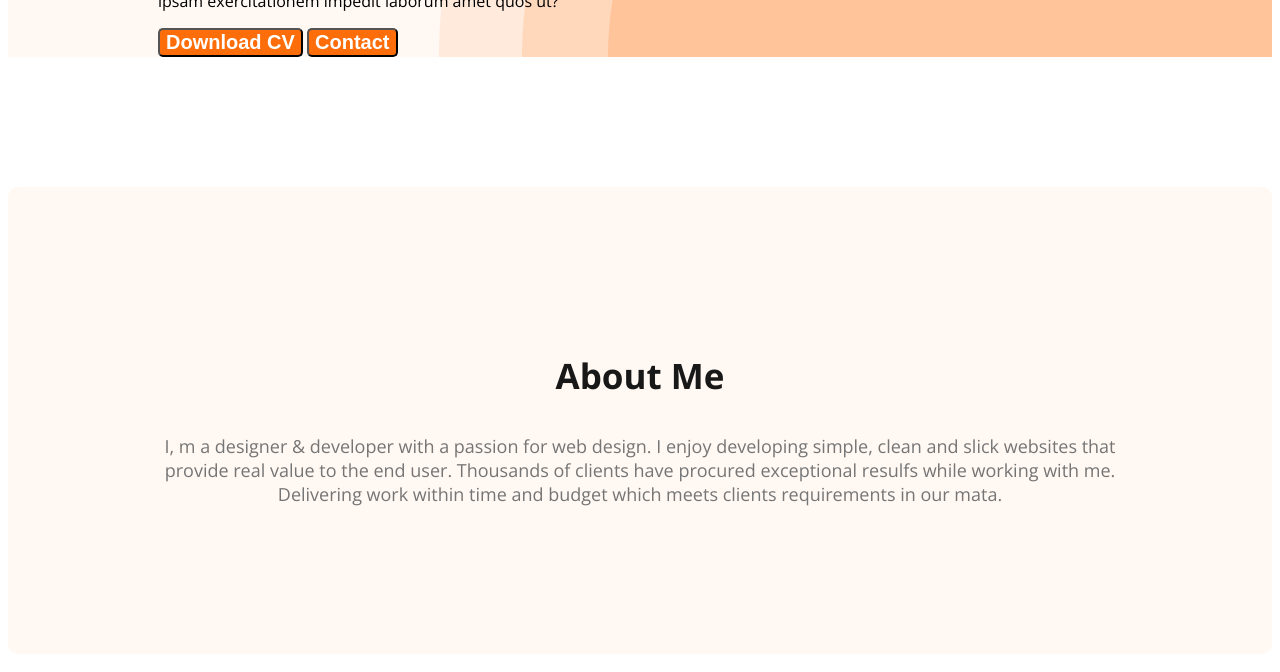
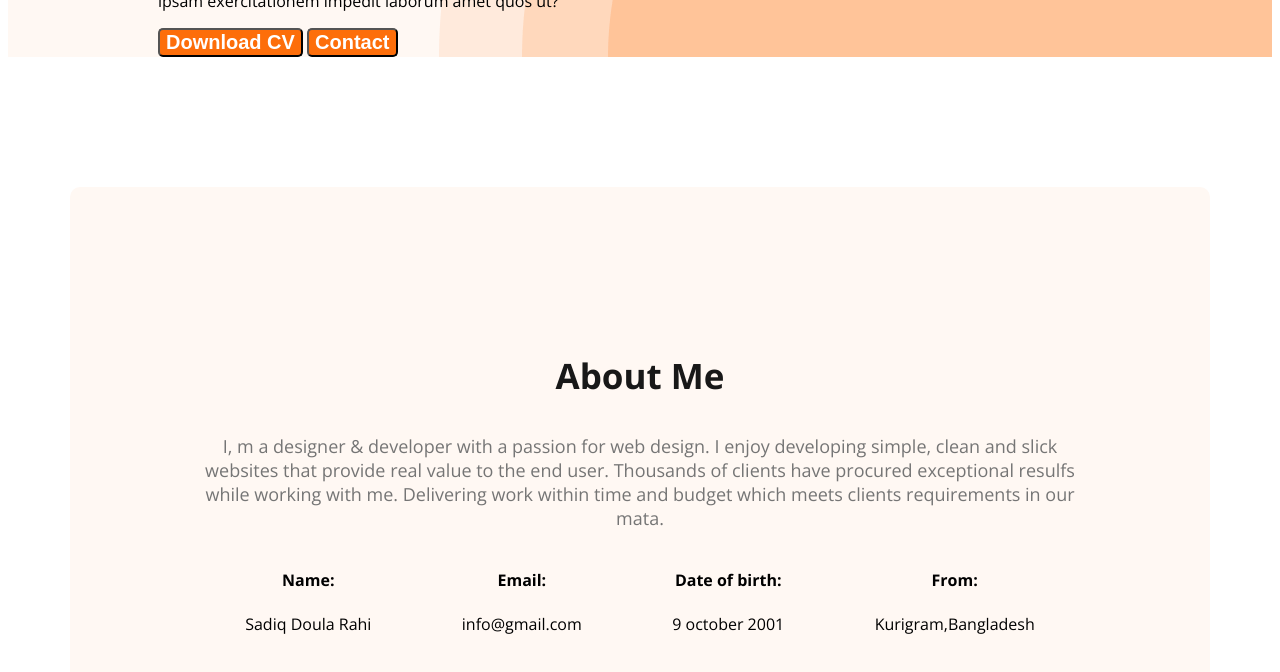
Before and after one commit to Rahi100/web-deploper-portfoli, a plain HTML site: page index.html in a window 1280 px wide. Shown: the part 628-1300 px from the top of the page. Drawn offline with nearby package versions, Linux system fonts and the light colour scheme.

Commit message:
added about information

```diff
--- a/index.html
+++ b/index.html
@@ -39,6 +39,28 @@
 <p class="section-description">
     I, m a designer & developer with a passion for web design. I enjoy developing simple, clean and slick websites that provide real value to the end user. Thousands of clients have procured exceptional resulfs while working with me. Delivering work within time and budget which meets clients requirements in our mata.
 </p>
+<div class="about-info-container">
+    <!-- .about-info*4>h4.info-title+p.info-description -->
+    <div class="about-info">
+        <h4 class="info-title">Name:</h4>
+        <p class="info-description">Sadiq Doula Rahi</p>
+    </div>
+    <div class="about-info">
+        <h4 class="info-title">Email:
+            </h4>
+        <p class="info-description">info@gmail.com</p>
+    </div>
+    <div class="about-info">
+        <h4 class="info-title">Date of birth:</h4>
+        <p class="info-description">9 october 2001</p>
+    </div>
+    <div class="about-info">
+        <h4 class="info-title">From:
+            </h4>
+        <p class="info-description">Kurigram,Bangladesh</p>
+    </div>
+
+</div>
 
         </section>
 
--- a/styel/portfolio.css
+++ b/styel/portfolio.css
@@ -117,6 +117,10 @@ nav a {
 .banner-description {}
 
 /* main section styles */
+main{
+    max-width: 1140px;
+    margin: auto;
+}
 
 /* about section styles */
 .about {
@@ -125,3 +129,10 @@ nav a {
     background: #FFF8F3;
     margin: 130px 0px;
 }
+.about-info-container{
+    display: flex;
+    justify-content: space-around;
+}
+.about-info{
+    text-align: center;
+}
```
